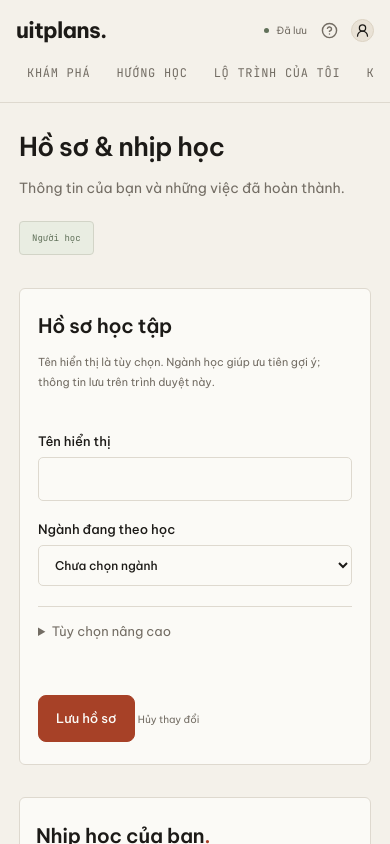
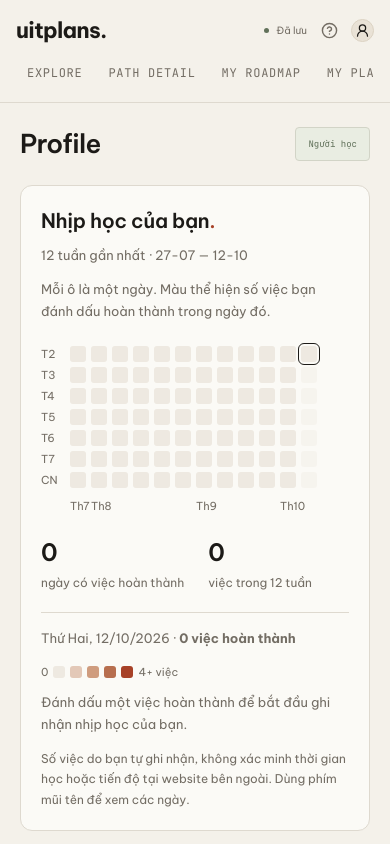
Before and after one commit to haiphamt/majorweave-mini-project, a React (Vite) app: page /#/profile in a window 390 px wide. Shown: the top 844 px of the page. Built offline with nearby package versions, Linux system fonts and the light colour scheme.

Commit message:
fix(ui): restore English navigation and lead profile with activity

```diff
--- a/src/app/AppShell.tsx
+++ b/src/app/AppShell.tsx
@@ -38,8 +38,8 @@ function AppContent() {
   // v1 remains an immutable migration source. Only the v2 persistence port writes.
   useEffect(()=>{if(workspace)setState(s=>({...s,profileName:workspace.profile.displayName,major:workspace.profile.majorId??'',language:workspace.preferences.resourceLanguage,preferFree:workspace.preferences.preferFree}));},[workspace?.profile.displayName,workspace?.profile.majorId,workspace?.preferences.resourceLanguage,workspace?.preferences.preferFree]);
   useEffect(() => { if (!message) return; const timer = setTimeout(() => setMessage(''), 3500); return () => clearTimeout(timer); }, [message]);
-  useEffect(() => { window.scrollTo({ top: 0 }); document.title = `uitplans. — ${location.pathname === '/profile' ? 'Hồ sơ' : location.pathname === '/plan' ? 'Kế hoạch' : location.pathname === '/roadmap' ? 'Lộ trình của tôi' : location.pathname === '/path' ? 'Hướng học' : 'Khám phá'}`; }, [location.pathname]);
-  const steps = [{ to: '/explore', label: 'Khám phá', desc: 'Khám phá hướng học', icon: Compass }, { to: '/path', label: 'Hướng học', desc: 'Kỹ năng & nguồn học', icon: BookOpen }, { to: '/roadmap', label: 'Lộ trình của tôi', desc: 'Lộ trình của bạn', icon: RouteIcon }, { to: '/plan', label: 'Kế hoạch', desc: 'Một tuần một bước', icon: CalendarDays }, { to: '/profile', label: 'Hồ sơ', desc: 'Hồ sơ & nhịp học', icon: UserRound }];
+  useEffect(() => { window.scrollTo({ top: 0 }); document.title = `uitplans. — ${location.pathname === '/profile' ? 'Profile' : location.pathname === '/plan' ? 'My plan' : location.pathname === '/roadmap' ? 'My roadmap' : location.pathname === '/path' ? 'Path detail' : 'Explore'}`; }, [location.pathname]);
+  const steps = [{ to: '/explore', label: 'Explore', desc: 'Khám phá hướng học', icon: Compass }, { to: '/path', label: 'Path detail', desc: 'Kỹ năng & nguồn học', icon: BookOpen }, { to: '/roadmap', label: 'My roadmap', desc: 'Lộ trình của bạn', icon: RouteIcon }, { to: '/plan', label: 'My plan', desc: 'Một tuần một bước', icon: CalendarDays }, { to: '/profile', label: 'Profile', desc: 'Hồ sơ & nhịp học', icon: UserRound }];
   const activeLabel = activePlan ? (contentPacks.flatMap(p=>p.tracks).find(t=>t.id===activePlan.trackId)?.label ?? activePlan.trackId) : (contentPacks.flatMap(p=>p.tracks).find(t=>t.id===selectedTrackId)?.label ?? 'Chưa chọn hướng học');
   const newStage = moduleId ? contentPacks.flatMap(p=>p.stages).find(s=>s.id===moduleId) : undefined;
   const oldModule = moduleId ? modules.find(m=>m.id===moduleId) : undefined;
--- a/src/features/profile/ProfileV2.tsx
+++ b/src/features/profile/ProfileV2.tsx
@@ -56,16 +56,16 @@ export function ProfileV2(){
   const knownCredentials=new Map(contentPacks.flatMap(p=>p.credentials).map(c=>[c.id,c]));
   const choices=[{checked:importProfile,set:setImportProfile,label:'Nhập hồ sơ từ nguồn'},{checked:importPreferences,set:setImportPreferences,label:'Nhập tùy chọn nguồn học'},{checked:importDrafts,set:setImportDrafts,label:'Nhập bản nháp roadmap'},{checked:importCredentials,set:setImportCredentials,label:'Nhập mục tiêu chứng nhận'}];
   return <div className="page profile-page">
-    <div className="page-heading"><div><h1>Hồ sơ & nhịp học</h1><p>Thông tin của bạn và những việc đã hoàn thành.</p></div><span className="heading-tag">{workspace.profile.displayName||'Người học'}</span></div>
+    <div className="page-heading"><h1>Profile</h1><span className="heading-tag">{workspace.profile.displayName||'Người học'}</span></div>
     {(message||error)&&<p className="form-error" role="alert">{message||error?.issues.map(i=>i.message).join(' ')}</p>}
     {(dirty||unsavedWorkspace)&&<div className="soft-note"><p>Có thay đổi chưa lưu. Xuất bản sao trước khi bỏ hoặc tải lại.</p><button className="secondary-button" disabled={busy||!!transfer} onClick={()=>{void(unsavedWorkspace?actions.retrySave():actions.saveDraft()).then(report);}}>Thử lưu lại thay đổi</button>{' '}<button className="secondary-button" onClick={exportFile}>Xuất bản đang sửa</button>{' '}<button className="secondary-button" disabled={busy} onClick={()=>setDiscardOpen(true)}>Bỏ thay đổi và tải lại</button></div>}
-    <div className="profile-layout"><form className="profile-paper" onSubmit={e=>{e.preventDefault();void save();}}><span className="eyebrow">A LITTLE ABOUT YOU</span><h2>Hồ sơ học tập</h2><p className="source-note">Tên hiển thị là tùy chọn. Ngành học giúp ưu tiên gợi ý; thông tin lưu trên trình duyệt này.</p><fieldset disabled={blocked} style={{border:0,padding:0,margin:0}}>
+    <StudyActivity tasks={[]} completionDays={activity.days} undatedCount={activity.undatedTasks} todayKey={todayKey}/><p className="profile-history-note">Tổng hợp từ tất cả kế hoạch. Bỏ đánh dấu hoàn thành sẽ cập nhật lại nhịp học.</p>
+    <div className="profile-layout"><form className="profile-paper" onSubmit={e=>{e.preventDefault();void save();}}><h2>Hồ sơ học tập</h2><p className="source-note">Tên hiển thị là tùy chọn. Ngành học giúp ưu tiên gợi ý; thông tin lưu trên trình duyệt này.</p><fieldset disabled={blocked} style={{border:0,padding:0,margin:0}}>
       <label>Tên hiển thị<input maxLength={60} value={form.displayName} onChange={e=>setForm({...form,displayName:e.target.value})}/></label>
       <label>Ngành đang theo học<select aria-label="Ngành đang theo học" value={form.majorId??''} onChange={e=>setForm({...form,majorId:e.target.value||null})}><option value="">Chưa chọn ngành</option>{form.majorId&&!faculties.some(f=>f.majors.some(m=>m.id===form.majorId))&&<option value={form.majorId}>{form.majorId} (từ bản cũ)</option>}{faculties.map(f=><optgroup key={f.id} label={f.name}>{f.majors.map(m=><option key={m.id} value={m.id}>{m.name}</option>)}</optgroup>)}</select></label>
       <details className="profile-options"><summary>Tùy chọn nâng cao</summary><label>Múi giờ<input aria-label="Múi giờ" value={form.timeZone} onChange={e=>setForm({...form,timeZone:e.target.value})} list="profile-zones"/><datalist id="profile-zones">{['Asia/Ho_Chi_Minh','Asia/Bangkok','Asia/Tokyo','UTC','America/New_York'].map(z=><option key={z} value={z}/>)}</datalist></label><p className="source-note">Múi giờ áp dụng cho lần ghi nhận mới; ngày hoàn thành cũ giữ nguyên.</p></details>
       <button className="primary-button" type="submit">Lưu hồ sơ</button>{' '}<button className="quiet-button" type="button" onClick={()=>{setForm({...workspace.profile});setMessage('');}}>Hủy thay đổi</button></fieldset>
     </form></div>
-    <StudyActivity tasks={[]} completionDays={activity.days} undatedCount={activity.undatedTasks} todayKey={todayKey}/><p className="profile-history-note">Tổng hợp từ tất cả kế hoạch. Bỏ đánh dấu hoàn thành sẽ cập nhật lại nhịp học.</p>
     <section className="week-paper"><h2>Mục tiêu chứng nhận đã lưu</h2>{workspace.savedCredentialIds.length?workspace.savedCredentialIds.map(id=>{const c=knownCredentials.get(id);return <p key={id}>{c?<External href={c.url}>{c.name} · {c.provider}</External>:`${id} — nguồn không còn trong danh mục; mục tiêu vẫn được giữ.`}</p>}):<p>Chưa lưu mục tiêu. Mở Path detail để xem điều kiện và chọn mục tiêu phù hợp.</p>}</section>
     <details className="profile-backup"><summary>Sao lưu & chuyển thiết bị</summary><div className="backup-body"><p>Tải bản sao để giữ kế hoạch hoặc chuyển sang máy khác.</p><button className="secondary-button" onClick={exportFile}>Xuất file sao lưu</button>
       <fieldset disabled={blocked} style={{border:0,padding:0}}>
--- a/src/styles.css
+++ b/src/styles.css
@@ -369,3 +369,36 @@ dialog{padding:0;border:1px solid var(--line);border-radius:7px;background:var(-
   .week-stat-row>span:last-child{width:100%}
   .week-overview-row{gap:16px}
 }
+
+/* Profile: learning activity leads; settings follow in normal reading order. */
+.profile-page{max-width:1280px;padding:32px 40px 48px}
+.profile-page>.page-heading{margin-bottom:24px;align-items:center}
+.profile-page>.page-heading h1{font-size:30px;line-height:1.3}
+.profile-page>.study-activity{margin-top:0;padding:24px;border-radius:12px}
+.profile-page .activity-heading h2{margin:0;font-size:22px}
+.profile-page .activity-range,.profile-page .activity-caption,.profile-page .activity-day-detail{font-size:13px;line-height:1.7}
+.profile-page .activity-layout{justify-content:flex-start;gap:64px;margin:24px 0 16px}
+.profile-page .activity-totals{gap:32px}
+.profile-page .activity-totals strong{font:600 28px 'Be Vietnam Pro',sans-serif;font-variant-numeric:tabular-nums}
+.profile-page .activity-totals span,.profile-page .activity-note{font-size:12px;line-height:1.7}
+.profile-page .activity-grid,.profile-page .activity-months{grid-template-columns:repeat(12,20px);gap:6px}
+.profile-page .activity-grid,.profile-page .activity-weekdays{grid-template-rows:repeat(7,20px);gap:6px}
+.profile-page .activity-grid .activity-cell{width:20px;height:20px}
+.profile-page .activity-weekdays,.profile-page .activity-months,.profile-page .activity-legend{font-size:11px}
+.profile-page .profile-paper{padding:24px;border-radius:12px}
+.profile-page .profile-paper input,.profile-page .profile-paper select{min-height:44px;font-size:14px}
+@media(max-width:760px){
+  .profile-page{padding:24px 20px 36px}
+  .profile-page>.page-heading{flex-direction:row;justify-content:space-between;gap:16px}
+  .profile-page>.page-heading h1{font-size:26px}
+  .profile-page>.study-activity{padding:20px}
+  .profile-page .activity-heading{gap:8px}
+  .profile-page .activity-heading h2{font-size:20px}
+  .profile-page .activity-layout{gap:24px}
+  .profile-page .activity-grid,.profile-page .activity-months{grid-template-columns:repeat(12,16px);gap:5px}
+  .profile-page .activity-grid,.profile-page .activity-weekdays{grid-template-rows:repeat(7,16px);gap:5px}
+  .profile-page .activity-grid .activity-cell{width:16px;height:16px}
+  .profile-page .activity-totals{gap:24px}
+  .profile-page .activity-totals strong{font-size:24px}
+  .profile-page .profile-paper input,.profile-page .profile-paper select{font-size:16px}
+}
```
Also changed, not shown: public/events.html (+1 -1 lines), scripts/event-flows-current.cjs (+25 -25 lines), scripts/event-flows-v2.cjs (+8 -8 lines), 3 other files (tests, documents, lock files or other folders).
